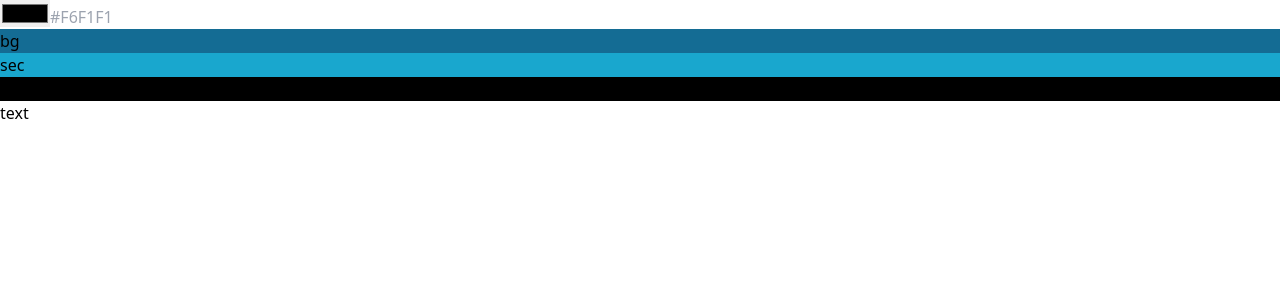
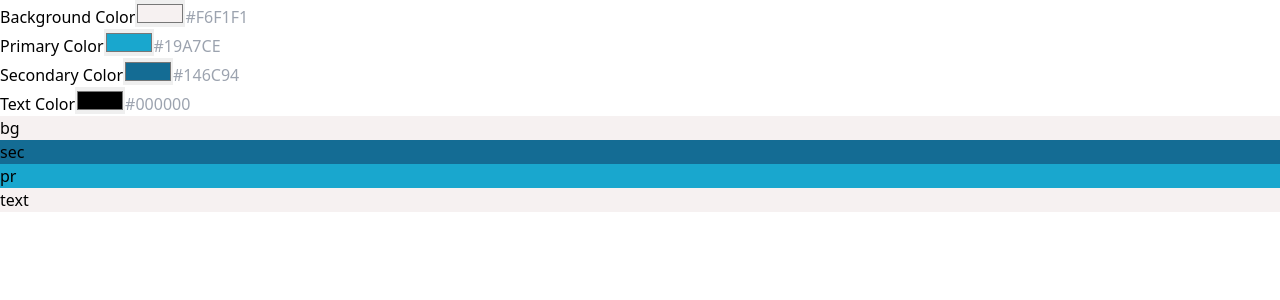
Before and after one commit to LorenzHohermuth/ColorPalletTester, a React (Vite) app in the folder pricks/: page / in a window 1280 px wide. Shown: the top 300 px of the page. Built offline with nearby package versions, Linux system fonts and the light colour scheme.

Commit message:
all base function

```diff
--- a/pricks/src/App.jsx
+++ b/pricks/src/App.jsx
@@ -4,29 +4,94 @@ import SetColors from './SetColors';
 
 function App() {
 
-  const bgColorIN = useRef();
+  function setValue(e) {
+    e.target.value.charAt(0) == '#' ?
+    setBgColor(e.target.value)
+    :
+    setBgColor('#' + e.target.value)
 
-  // useEffect(() => {
-  //   // setBgColor(bgColorIN.current.value)
-  //   // setColors([bgColor, secColor, prColor, textColor])
-  //   console.log(bgColorIN.current.value);
-  // },[bgColorIN.current.value])
+  }
 
+  function rgbToHex(r, g, b) {
+    return "#" + ((1 << 24) + (r << 16) + (g << 8) + b).toString(16).slice(1);
+  }
 
   const [bgColor, setBgColor] = useState('#F6F1F1');
   const [prColor, setPrColor] = useState('#19A7CE');
   const [secColor, setSecColor] = useState('#146C94');
   const [textColor, setTextColor] = useState('#000000');
 
+  useEffect(() => {
+    SetColors([bgColor, secColor, prColor, textColor])
+  }, [bgColor, secColor, prColor, textColor])
 
-  SetColors([bgColor, secColor, prColor, textColor])
+  function setBg(e) {
+    x = e.target.value
+    x.charAt(0) == '#' && x.length == 7 ?
+      setBgColor(x)
+    :
+    x.charAt(0) != '#' && x.length == 6 ?
+    setBgColor('#' + e.target.value)
+    :
+    console('no hex falue');
+  }
+
+  function setPr(e) {
+    x = e.target.value
+    x.charAt(0) == '#' && x.length == 7 ?
+      setPrColor(x)
+    :
+    x.charAt(0) != '#' && x.length == 6 ?
+    setPrColor('#' + e.target.value)
+    :
+    console('no hex falue');
+  }
+
+  function setSec(e) {
+    x = e.target.value
+    x.charAt(0) == '#' && x.length == 7 ?
+      setSecColor(x)
+    :
+    x.charAt(0) != '#' && x.length == 6 ?
+    setSecColor('#' + e.target.value)
+    :
+    console('no hex falue');
+  }
+
+  function setText(e) {
+    x = e.target.value
+    x.charAt(0) == '#' && x.length == 7 ?
+      setTextColor(x)
+    :
+    x.charAt(0) != '#' && x.length == 6 ?
+    setTextColor('#' + e.target.value)
+    :
+    console('no hex falue');
+  }
 
   return (
     <div>
       <nav>
-        <input type="color" />
-        <input ref={bgColorIN} type="text" placeholder={bgColor}/>
-
+        <div>
+          Background Color
+          <input type="color" value={bgColor} onChange={(e) => setBgColor(e.target.value)}/>
+          <input type="text" placeholder={bgColor} onChange={(e) => {setBg(e)}}/>
+        </div>
+        <div>
+          Primary Color
+          <input type="color" value={prColor} onChange={(e) => setPrColor(e.target.value)}/>
+          <input type="text" placeholder={prColor} onChange={(e) => {setPr(e)}}/>
+        </div>
+        <div>
+          Secondary Color
+          <input type="color" value={secColor} onChange={(e) => setSecColor(e.target.value)}/>
+          <input type="text" placeholder={secColor} onChange={(e) => {setSec(e)}}/>
+        </div>
+        <div>
+          Text Color
+          <input type="color" value={textColor} onChange={(e) => setTextColor(e.target.value)}/>
+          <input type="text" placeholder={textColor} onChange={(e) => {setText(e)}}/>
+        </div>
       </nav>
       <Page/>
     </div>
--- a/pricks/src/Page.jsx
+++ b/pricks/src/Page.jsx
@@ -3,7 +3,7 @@ import SetColors from './SetColors'
 
 export default function Page() {
   return (
-    <div>
+    <div className='text-textColor bg-bgColor'>
         <div className=' bg-bgColor'>bg</div>
         <div className=' bg-secColor'>sec</div>
         <div className=' bg-prColor'>pr</div>
--- a/pricks/src/SetColors.jsx
+++ b/pricks/src/SetColors.jsx
@@ -6,9 +6,9 @@ export default function SetColors(colors) {
     updateColors()
 
     function updateColors() {
-        document.documentElement.style.setProperty('--bgColor', colors[1]);
-        document.documentElement.style.setProperty('--secColor', colors[2]);
-        document.documentElement.style.setProperty('--prColor', colors[3]);
-        document.documentElement.style.setProperty('--textColor', colors[4]);
+        document.documentElement.style.setProperty('--bgColor', colors[0]);
+        document.documentElement.style.setProperty('--secColor', colors[1]);
+        document.documentElement.style.setProperty('--prColor', colors[2]);
+        document.documentElement.style.setProperty('--textColor', colors[3]);
     }
 }
```
